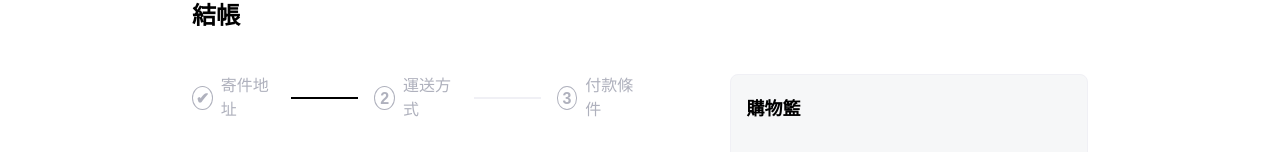
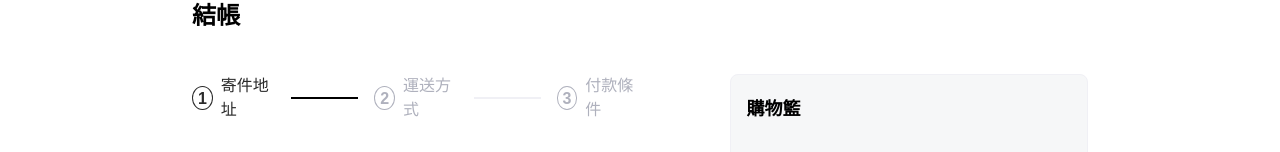
Before and after one commit to JulieDeveloper/react-ecommerce-purchase-page, a React (Create React App) app: page / in a window 1280 px wide. Shown: the part 134-286 px from the top of the page. Built offline with nearby package versions, Linux system fonts and the light colour scheme; grey boxes are pictures that could not be loaded.

Commit message:
Feat & Refactor: init State in StepProgress to make it work dynamically, rewrite color variables

```diff
--- a/src/components/Main/StepProgress/StepProgress.module.css
+++ b/src/components/Main/StepProgress/StepProgress.module.css
@@ -18,13 +18,11 @@
   width: 100%;
   margin:0 1rem;
   height: 2px;
+  background-color: var(--step-bar-active);
 }
 
-.step__bar.undone{
-  background-color: var(--step-bar-undone);
-}
-.step__bar.done{
-  background-color: var(--step-bar-done);
+.step__bar.disabled{
+  background-color: var(--step-bar-disabled);
 }
 
 .step__circle {
@@ -34,12 +32,21 @@
   line-height: 32px;
   text-align: center;
   border-radius: 50%;
-  color: var(--step-text-undone);
-  background-color: var(--primary-bg);
-  border: 1px solid var(--step-num-border-undone);
+  color: var(--step-active);
+  background-color: transparent;
+  border: 1px solid var(--step-active);
 }
 
+.step__circle.checked{
+  color: var(--step-circle-checked);
+  background-color: var(--step-circle-bg-checked);
+  border: 0;
+}
 
+.step__circle.disabled{
+  color: var(--step-disabled);
+  border: 1px solid var(--step-disabled);
+}
 
 .step__label{
   display: none;
@@ -59,11 +66,14 @@
   .step__label{
     all: unset;
     font-size: 16px;
-    color: var(--step-text-undone);
+    color: var(--step-active);
     line-height: 24px;
+  }
+  .step__label.disabled{
+    color: var(--step-disabled);
+  }
+
+  .step__bar{
+    width: 80%;
+  }
 }
-
-.step__bar{
-  width: 80%;
-}
-}
--- a/src/components/Main/StepProgress/index.jsx
+++ b/src/components/Main/StepProgress/index.jsx
@@ -2,40 +2,72 @@ import Style from './StepProgress.module.css'
 
 const Step = ({status, step, label, circleContent}) => {
   return(
-    <div className={`${Style.step} ${status}`}>
-      <div className={Style.step__circle}>{circleContent}</div>
-      <div className={Style.step__label}>{label}</div>
+    <div className={Style.step}>
+      <div className={`
+        ${Style.step__circle}
+        ${status === 'checked' && Style.checked}
+        ${status === 'disabled' && Style.disabled}
+      `}>
+        {circleContent}
+      </div>
+      <div className={`
+        ${Style.step__label}
+        ${status === 'checked' && Style.checked}
+        ${status === 'disabled' && Style.disabled}
+      `}>
+        {label}
+      </div>
     </div>
   )
 }
-const StepProgress = () => {
+
+const StepProgress = ({currentStep}) => {
+  function getCircleContent(step){
+    if(step < currentStep){
+      return '\u2714'
+    }
+    return step.toString()
+  }
+
+  function getStepStatus(step){
+    if(step === currentStep){
+      return
+    }else if(step < currentStep){
+      return 'checked'
+    }else{
+      return 'disabled'
+    }
+  }
+
   return(
     <div className={Style.container}>
       <div className={Style.steps}>
         {/* <!-- step 1 --> */}
         <Step
-          circleContent = {'\u2714'}
+          circleContent = {getCircleContent(1)}
           label="寄件地址"
-          status="checked"
+          status={getStepStatus(1)}
         />
 
-        <span className={`${Style.step__bar} ${Style.done}`}></span>
+        {/* step bar */}
+        <span className={Style.step__bar}></span>
 
         {/* <!-- step 2 --> */}
         <Step
-          circleContent = "2"
+          circleContent = {getCircleContent(2)}
           label="運送方式"
-          status="active"
+          status={getStepStatus(2)}
         />
-        <span className={`${Style.step__bar} ${Style.undone}`}></span>
+
+        {/* step bar */}
+        <span className={`${Style.step__bar} ${currentStep===1 && Style.disabled}`}></span>
 
         {/* <!-- step 3 --> */}
         <Step
-          circleContent = "3"
+          circleContent = {getCircleContent(3)}
           label="付款條件"
-          status="disabled"
+          status={getStepStatus(3)}
         />
-
       </div>
     </div>
   )
--- a/src/components/Main/index.jsx
+++ b/src/components/Main/index.jsx
@@ -28,7 +28,7 @@ const Main = () => {
       <h2>結帳</h2>
       <div className={Style.main__panel}>
         <div className={Style.left__panel}>
-          <StepProgress/>
+          <StepProgress currentStep={step}/>
           <form className={Style.form}>
             {form}
           </form>
--- a/src/styles/color.module.css
+++ b/src/styles/color.module.css
@@ -3,13 +3,12 @@
   --primary-text: #2a2a2a;
   --primary-icon: #000;
   --header-menu-border: rgb(42 42 42 / 10%);
-  --step-bar-done: #000;
-  --step-bar-undone: #f0f0f5;
-  --step-text-done: var(--primary-text);
-  --step-text-undone: #afb1bd;
-  --step-num-done: #fff;
-  --step-num-bg-done: #333;
-  --step-num-border-undone: #afb1bd;
+  --step-bar-active: #000;
+  --step-bar-disabled: #f0f0f5;
+  --step-active: var(--primary-text);
+  --step-disabled: #afb1bd;
+  --step-circle-checked: #fff;
+  --step-circle-bg-checked: #333;
   --form-input-label: #808080;
   --form-input-border: #f0f0f5;
   --form-input-border-active: #2a2a2a;
@@ -36,13 +35,12 @@
   --primary-text: #fff;
   --primary-icon: #fff;
   --header-menu-border: #5e5e5e;
-  --step-line-done: #fff;
-  --step-line-undone: rgb(240 240 245 / 40%);
-  --step-text-done: #fff;
-  --step-text-undone: rgb(255 255 255 / 40%);
-  --step-num-done: #fff;
-  --step-num-bg-done: #333;
-  --step-num-border-undone: #afb1bd;
+  --step-bar-active: #fff;
+  --step-bar-disabled: rgb(240 240 245 / 40%);
+  --step-active: #fff;
+  --step-disabled: rgb(255 255 255 / 40%);
+  --step-circle-checked: #fff;
+  --step-circle-bg-checked: #333;
   --form-input-label: rgb(255 255 255 / 40%);
   --form-input-border: #5e5e5e;
   --form-input-border-active: #fff;
```
